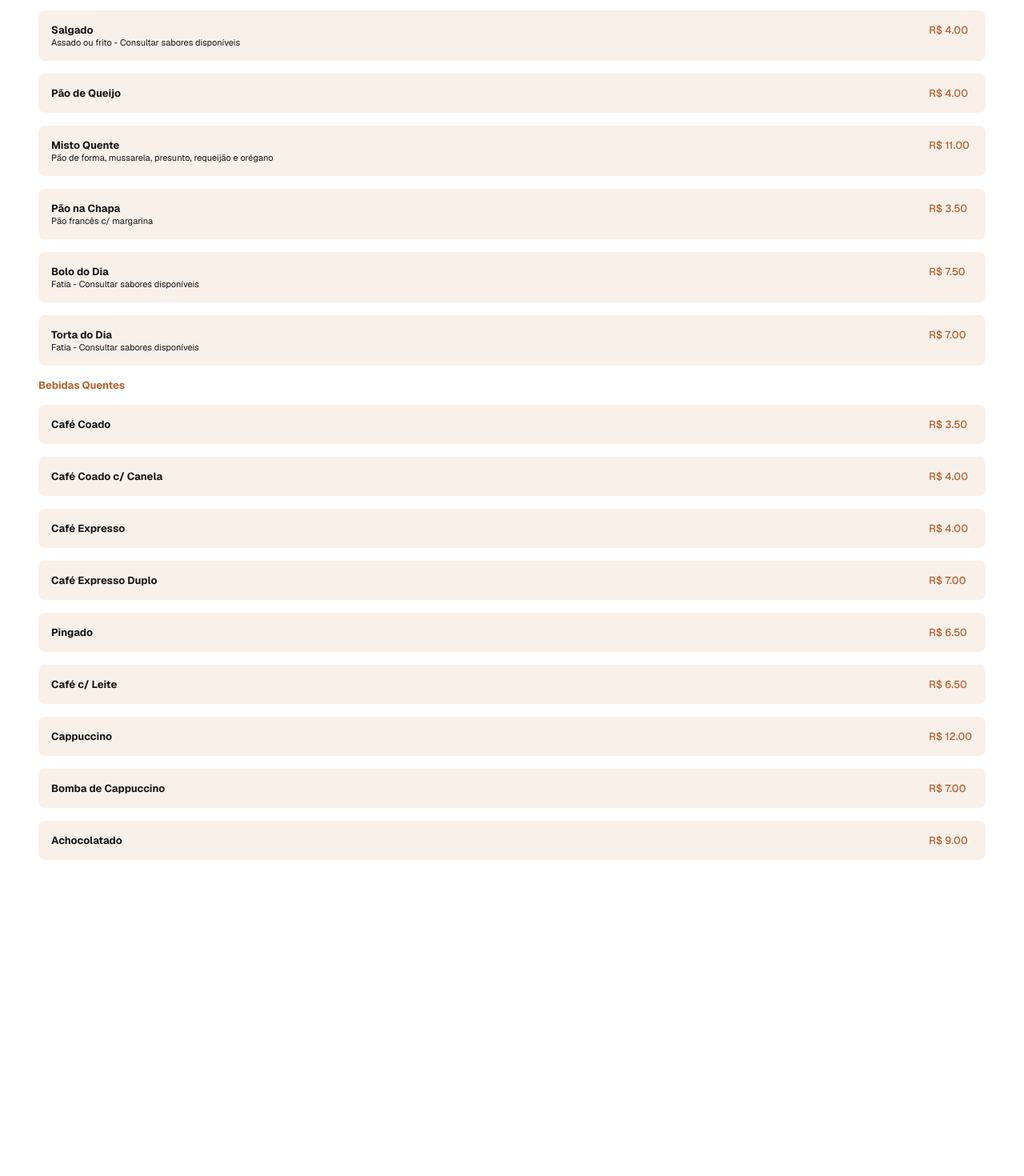
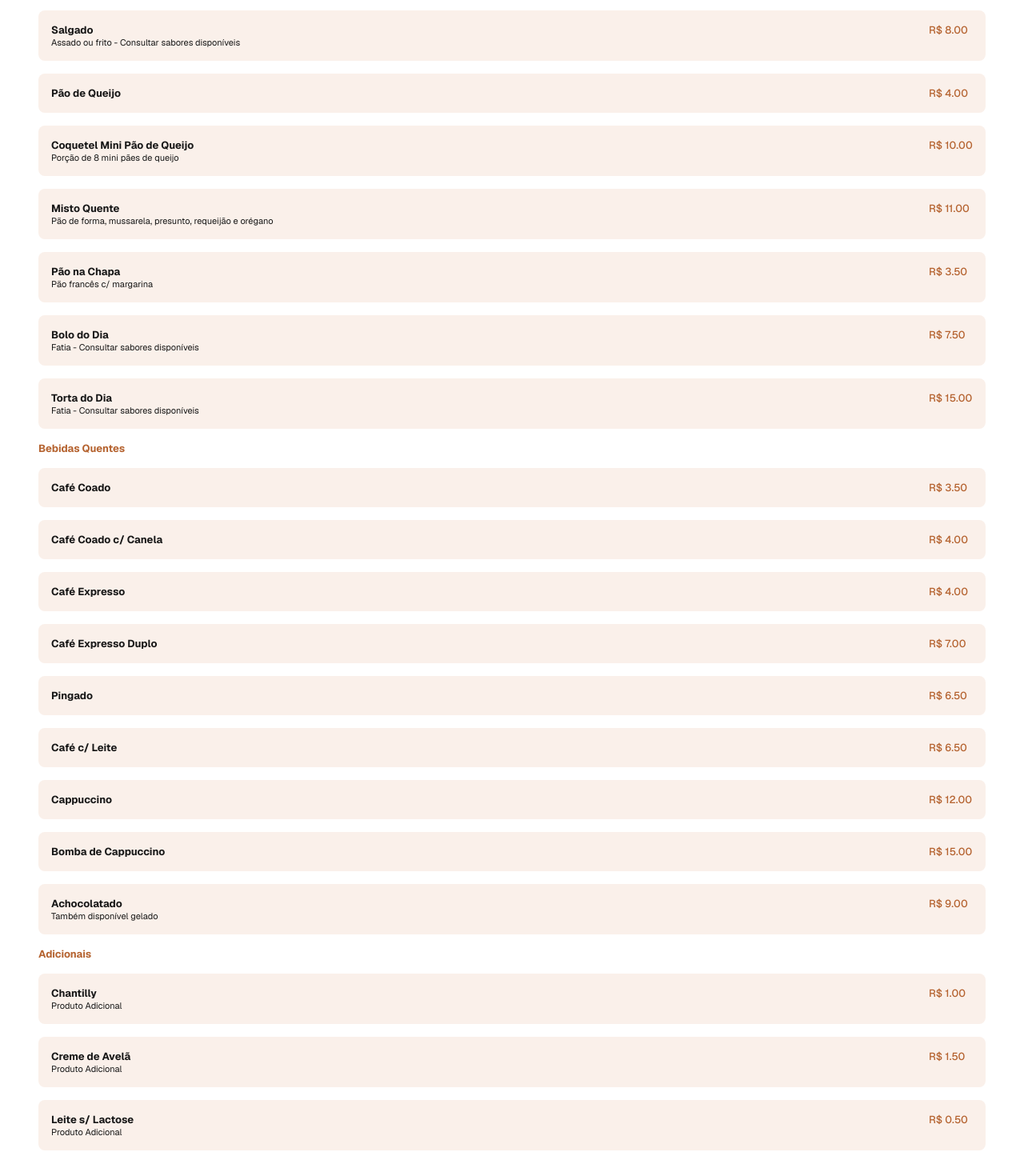
Before and after one commit to Isabelaponte/Toca, a Next.js app in the folder toca-do-muralha/: page /cardapio/cafeteria in a window 1280 px wide. Shown: the part 353-1823 px from the top of the page at 80% size. Before the commit the page ends 1460 px from the top, so only its background shows below. Built offline with nearby package versions, Linux system fonts and the light colour scheme.

Commit message:
chore: adjustments at product prices

```diff
--- a/toca-do-muralha/src/components/header/header.tsx
+++ b/toca-do-muralha/src/components/header/header.tsx
@@ -1,6 +1,6 @@
 import Image from "next/image";
 import styles from "./header.module.css";
-import logo from "../../assets/logo.svg";
+import logo from "@/assets/logo.svg";
 
 
 export default function Header() {
--- a/toca-do-muralha/src/mock/grupos.ts
+++ b/toca-do-muralha/src/mock/grupos.ts
@@ -8,7 +8,11 @@ export const grupos: IGrupos[] = [
             {
                 id: "141",
                 name: "Bebidas Quentes",
-            }
+            },
+            {
+                id: "142",
+                name: "Adicionais",
+            },
         ],
         categories: [
             {
@@ -142,10 +146,6 @@ export const grupos: IGrupos[] = [
             {
                 id: "23",
                 name: "Long Neck",
-            },
-            {
-                id: "24",
-                name: "lata",
             },
         ],
         categories: [
--- a/toca-do-muralha/src/mock/produtos.ts
+++ b/toca-do-muralha/src/mock/produtos.ts
@@ -4,13 +4,20 @@ export const produtos = [
         id: "1",
         name: "Salgado",
         description: "Assado ou frito - Consultar sabores disponíveis",
-        price: 4.00,
+        price: 8.00,
         grupoId: "14",
     },
     {
         id: "2",
         name: "Pão de Queijo",
         price: 4.00,
+        grupoId: "14",
+    },
+    {
+        id: "2121",
+        name: "Coquetel Mini Pão de Queijo",
+        description: "Porção de 8 mini pães de queijo",
+        price: 10.00,
         grupoId: "14",
     },
     {
@@ -38,7 +45,7 @@ export const produtos = [
         id: "6",
         name: "Torta do Dia",
         description: "Fatia - Consultar sabores disponíveis",
-        price: 7.00,
+        price: 15.00,
         grupoId: "14",
     },
 
@@ -95,16 +102,41 @@ export const produtos = [
     {
         id: "14",
         name: "Bomba de Cappuccino",
-        price: 7.00,
+        price: 15.00,
         grupoId: "14",
         subgrupoId: "141",
     },
     {
         id: "15",
         name: "Achocolatado",
+        description: "Também disponível gelado",
         price: 9.00,
         grupoId: "14",
         subgrupoId: "141",
+    },
+    {
+        id: "161",
+        name: "Chantilly",
+        description: "Produto Adicional",
+        price: 1.00,
+        grupoId: "14",
+        subgrupoId: "142",
+    },
+    {
+        id: "162",
+        name: "Creme de Avelã",
+        description: "Produto Adicional",
+        price: 1.50,
+        grupoId: "14",
+        subgrupoId: "142",
+    },
+    {
+        id: "163",
+        name: "Leite s/ Lactose",
+        description: "Produto Adicional",
+        price: 0.50,
+        grupoId: "14",
+        subgrupoId: "142",
     },
     {
         id: "16",
@@ -149,6 +181,22 @@ export const produtos = [
         grupoId: "7",
         subgrupoId: "71",
 
+    },
+    {
+        id: "201",
+        name: "Batata c/ Mussarela",
+        description: "Porção de 600g",
+        price: 45.00,
+        grupoId: "7",
+        subgrupoId: "71",
+    },
+    {
+        id: "202",
+        name: "Batata c/ Mussarela e Bacon",
+        description: "Porção de 600g",
+        price: 55.00,
+        grupoId: "7",
+        subgrupoId: "71",
     },
     {
         id: "21",
@@ -721,6 +769,13 @@ export const produtos = [
         grupoId: "1",
     },
     {
+        id: "934",
+        name: "Fanta Laranja Zero",
+        description: "Lata de 350ml",
+        price: 5,
+        grupoId: "1",
+    },
+    {
         id: "95",
         name: "Fanta Uva",
         description: "Lata de 350ml",
```
